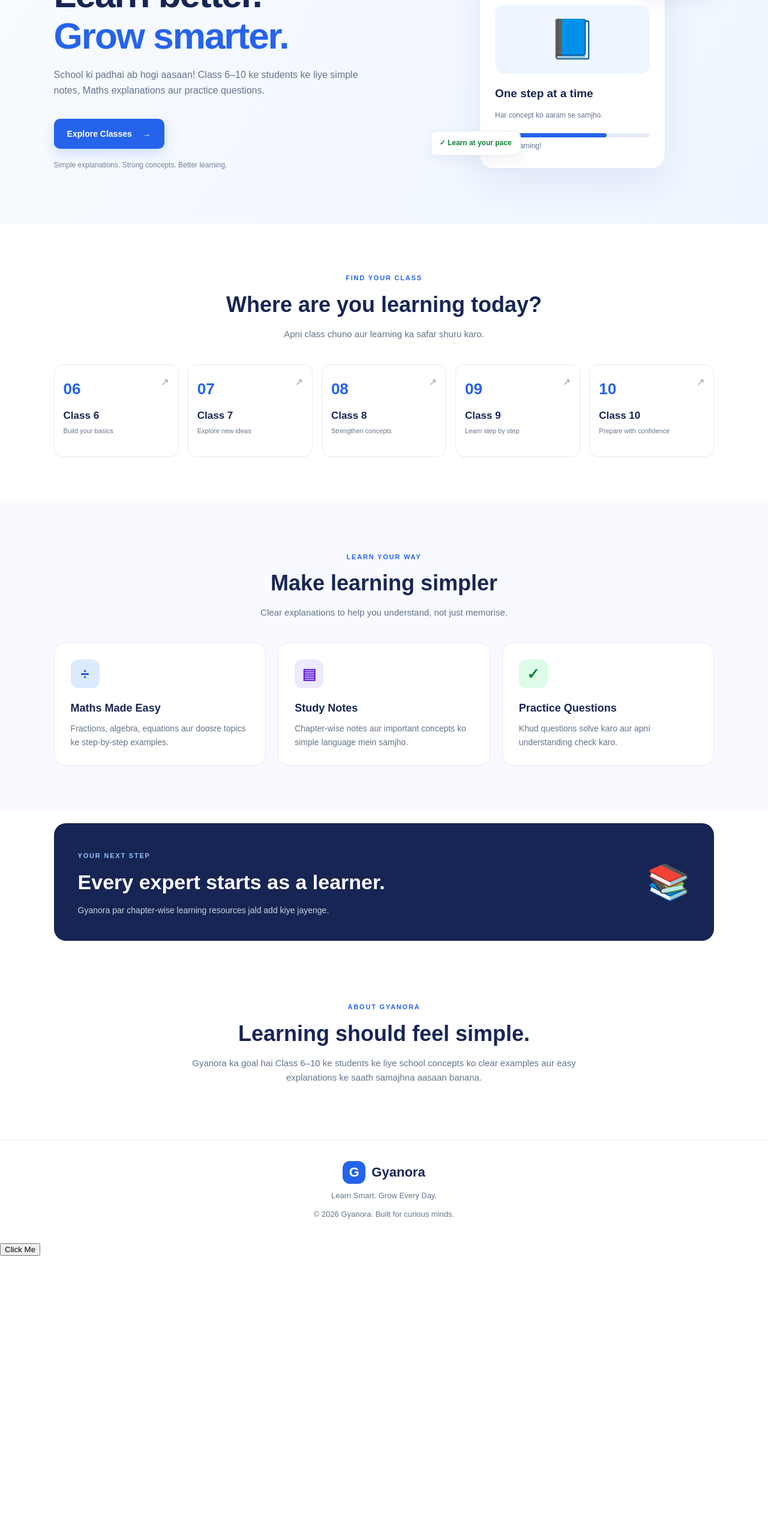
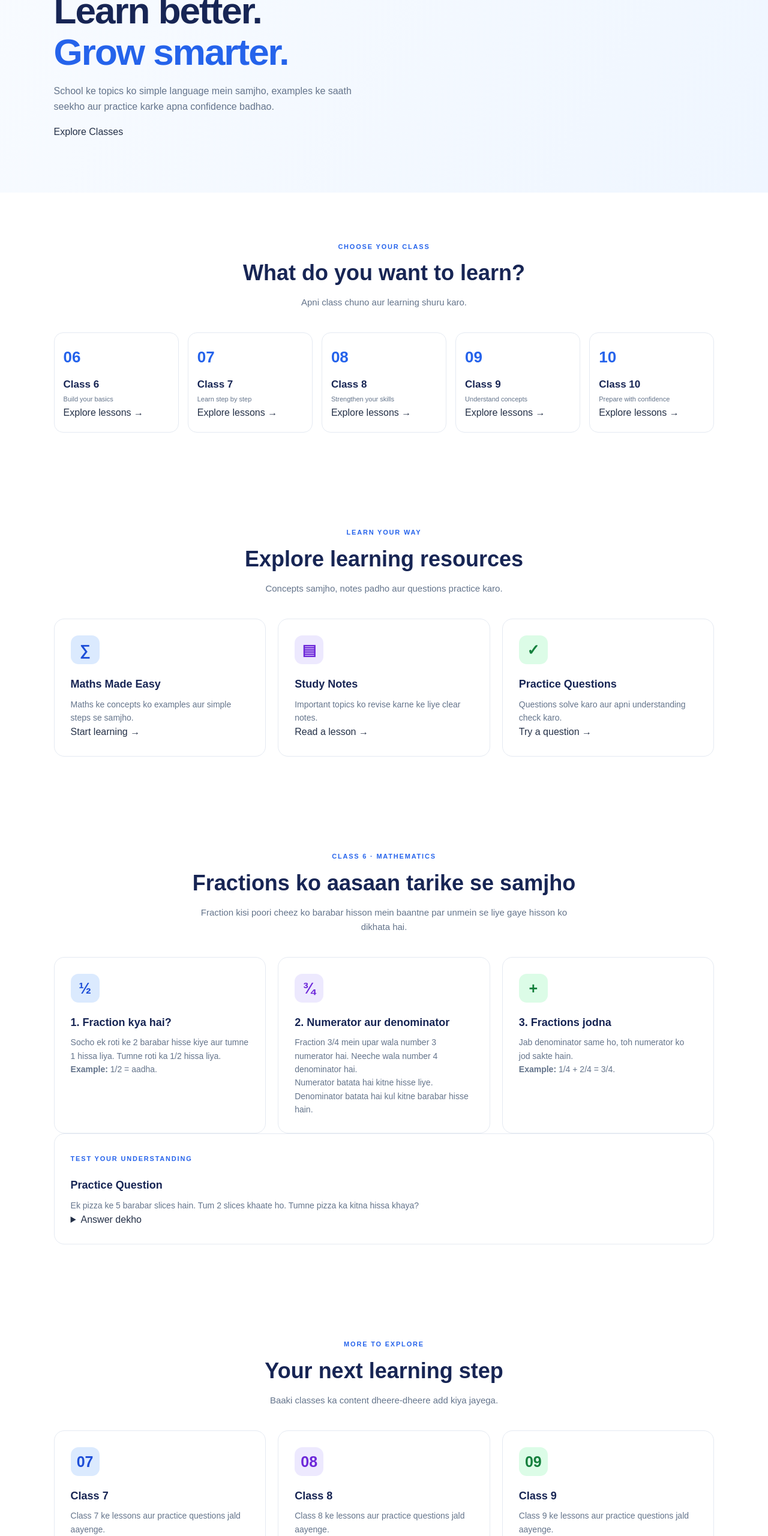
Before and after one commit to priyanshupal96116/my-client-website, a plain HTML site: page index.html in a window 1280 px wide. Shown: the part 240-2800 px from the top of the page at 60% size. Before the commit the page ends 2351 px from the top, so only its background shows below. Drawn offline with Linux system fonts and the light colour scheme.

Commit message:
index.html

```diff
--- a/index.html
+++ b/index.html
@@ -1,135 +1,257 @@
 
-<!doctype html>
+<!DOCTYPE html>
 <html lang="en">
 <head>
-  <meta charset="utf-8">
-  <meta name="viewport" content="width=device-width, initial-scale=1">
-  <meta name="description" content="Gyanora helps Class 6 to 10 students learn Maths with simple notes, clear examples and practice questions.">
+  <meta charset="UTF-8">
+  <meta name="viewport" content="width=device-width, initial-scale=1.0">
   <meta name="theme-color" content="#2563eb">
-  <title>Gyanora — Learn Smart, Grow Every Day</title>
+  <meta name="description" content="Gyanora helps students learn school subjects with simple lessons, notes and practice questions.">
+  <title>Gyanora — Learn Better, Grow Smarter</title>
   <link rel="stylesheet" href="style.css">
 </head>
 <body>
+
+  <!-- HEADER -->
   <header class="site-header">
-    <a class="logo" href="#">
-      <span class="logo-icon">G</span>
-      <span>Gyanora</span>
-    </a>
+    <div class="container nav-container">
+      <a href="#home" class="logo">Gyanora<span>.</span></a>
 
-    <nav>
+      <nav class="main-nav" aria-label="Main navigation">
         <a href="#classes">Classes</a>
         <a href="#subjects">Subjects</a>
         <a href="#about">About</a>
       </nav>
+    </div>
   </header>
 
-  <main>
+  <main id="home">
+
+    <!-- HERO -->
     <section class="hero">
-      <div class="hero-content">
+      <div class="container hero-content">
         <span class="eyebrow">YOUR LEARNING JOURNEY STARTS HERE</span>
         <h1>Learn better.<br><span>Grow smarter.</span></h1>
         <p>
-          School ki padhai ab hogi aasaan!
-          Class 6–10 ke students ke liye simple notes,
-          Maths explanations aur practice questions.
+          School ke topics ko simple language mein samjho,
+          examples ke saath seekho aur practice karke apna confidence badhao.
         </p>
-        <a class="primary-btn" href="#classes">Explore Classes <span>→</span></a>
-        <p class="hero-note">Simple explanations. Strong concepts. Better learning.</p>
-      </div>
-
-      <div class="hero-visual" aria-label="Learning and education illustration">
-        <div class="study-card">
-          <div class="study-top">
-            <span class="mini-icon">✦</span>
-            <span>Today's learning</span>
-          </div>
-          <div class="book-illustration">📘</div>
-          <h3>One step at a time</h3>
-          <p>Har concept ko aaram se samjho.</p>
-          <div class="progress-track"><span></span></div>
-          <small>Keep learning!</small>
-        </div>
-        <div class="float-note note-one">✏️ Practice daily</div>
-        <div class="float-note note-two">✓ Learn at your pace</div>
+        <a href="#classes" class="btn btn-primary">Explore Classes</a>
       </div>
     </section>
 
+    <!-- CLASSES -->
     <section class="section" id="classes">
+      <div class="container">
         <div class="section-heading">
-        <span class="eyebrow">FIND YOUR CLASS</span>
-        <h2>Where are you learning today?</h2>
-        <p>Apni class chuno aur learning ka safar shuru karo.</p>
+          <span class="eyebrow">CHOOSE YOUR CLASS</span>
+          <h2>What do you want to learn?</h2>
+          <p>Apni class chuno aur learning shuru karo.</p>
         </div>
 
         <div class="class-grid">
-        <a class="class-card" href="#coming-soon">
-          <span class="class-number">06</span><h3>Class 6</h3><p>Build your basics</p><span class="card-arrow">↗</span>
+          <a href="#class6-maths" class="class-card">
+            <span class="class-number">06</span>
+            <h3>Class 6</h3>
+            <p>Build your basics</p>
+            <span class="card-link">Explore lessons →</span>
           </a>
-        <a class="class-card" href="#coming-soon">
-          <span class="class-number">07</span><h3>Class 7</h3><p>Explore new ideas</p><span class="card-arrow">↗</span>
+
+          <a href="#class7" class="class-card">
+            <span class="class-number">07</span>
+            <h3>Class 7</h3>
+            <p>Learn step by step</p>
+            <span class="card-link">Explore lessons →</span>
           </a>
-        <a class="class-card" href="#coming-soon">
-          <span class="class-number">08</span><h3>Class 8</h3><p>Strengthen concepts</p><span class="card-arrow">↗</span>
+
+          <a href="#class8" class="class-card">
+            <span class="class-number">08</span>
+            <h3>Class 8</h3>
+            <p>Strengthen your skills</p>
+            <span class="card-link">Explore lessons →</span>
           </a>
-        <a class="class-card" href="#coming-soon">
-          <span class="class-number">09</span><h3>Class 9</h3><p>Learn step by step</p><span class="card-arrow">↗</span>
+
+          <a href="#class9" class="class-card">
+            <span class="class-number">09</span>
+            <h3>Class 9</h3>
+            <p>Understand concepts</p>
+            <span class="card-link">Explore lessons →</span>
           </a>
-        <a class="class-card" href="#coming-soon">
-          <span class="class-number">10</span><h3>Class 10</h3><p>Prepare with confidence</p><span class="card-arrow">↗</span>
+
+          <a href="#class10" class="class-card">
+            <span class="class-number">10</span>
+            <h3>Class 10</h3>
+            <p>Prepare with confidence</p>
+            <span class="card-link">Explore lessons →</span>
           </a>
+        </div>
       </div>
     </section>
 
-    <section class="section subjects-section" id="subjects">
+    <!-- SUBJECTS -->
+    <section class="section section-soft" id="subjects">
+      <div class="container">
         <div class="section-heading">
           <span class="eyebrow">LEARN YOUR WAY</span>
-        <h2>Make learning simpler</h2>
-        <p>Clear explanations to help you understand, not just memorise.</p>
+          <h2>Explore learning resources</h2>
+          <p>Concepts samjho, notes padho aur questions practice karo.</p>
         </div>
 
         <div class="subject-grid">
           <article class="subject-card">
-          <div class="subject-icon blue-icon">÷</div>
+            <div class="subject-icon blue-icon">∑</div>
             <h3>Maths Made Easy</h3>
-          <p>Fractions, algebra, equations aur doosre topics ke step-by-step examples.</p>
+            <p>Maths ke concepts ko examples aur simple steps se samjho.</p>
+            <a href="#class6-maths" class="text-link">Start learning →</a>
           </article>
+
           <article class="subject-card">
             <div class="subject-icon purple-icon">▤</div>
             <h3>Study Notes</h3>
-          <p>Chapter-wise notes aur important concepts ko simple language mein samjho.</p>
+            <p>Important topics ko revise karne ke liye clear notes.</p>
+            <a href="#class6-maths" class="text-link">Read a lesson →</a>
           </article>
+
           <article class="subject-card">
             <div class="subject-icon green-icon">✓</div>
             <h3>Practice Questions</h3>
-          <p>Khud questions solve karo aur apni understanding check karo.</p>
+            <p>Questions solve karo aur apni understanding check karo.</p>
+            <a href="#class6-practice" class="text-link">Try a question →</a>
           </article>
+        </div>
       </div>
     </section>
 
-    <section class="learning-banner" id="coming-soon">
-      <div>
-        <span class="eyebrow">YOUR NEXT STEP</span>
-        <h2>Every expert starts as a learner.</h2>
-        <p>Gyanora par chapter-wise learning resources jald add kiye jayenge.</p>
+    <!-- CLASS 6 MATHS LESSON -->
+    <section class="section" id="class6-maths">
+      <div class="container">
+        <div class="section-heading">
+          <span class="eyebrow">CLASS 6 · MATHEMATICS</span>
+          <h2>Fractions ko aasaan tarike se samjho</h2>
+          <p>
+            Fraction kisi poori cheez ko barabar hisson mein baantne
+            par unmein se liye gaye hisson ko dikhata hai.
+          </p>
         </div>
-      <span class="banner-icon">📚</span>
+
+        <div class="subject-grid">
+          <article class="subject-card">
+            <div class="subject-icon blue-icon">½</div>
+            <h3>1. Fraction kya hai?</h3>
+            <p>
+              Socho ek roti ke 2 barabar hisse kiye aur tumne 1 hissa liya.
+              Tumne roti ka 1/2 hissa liya.
+            </p>
+            <p><strong>Example:</strong> 1/2 = aadha.</p>
+          </article>
+
+          <article class="subject-card">
+            <div class="subject-icon purple-icon">¾</div>
+            <h3>2. Numerator aur denominator</h3>
+            <p>
+              Fraction 3/4 mein upar wala number 3 numerator hai.
+              Neeche wala number 4 denominator hai.
+            </p>
+            <p>
+              Numerator batata hai kitne hisse liye.
+              Denominator batata hai kul kitne barabar hisse hain.
+            </p>
+          </article>
+
+          <article class="subject-card">
+            <div class="subject-icon green-icon">+</div>
+            <h3>3. Fractions jodna</h3>
+            <p>
+              Jab denominator same ho, toh numerator ko jod sakte hain.
+            </p>
+            <p><strong>Example:</strong> 1/4 + 2/4 = 3/4.</p>
+          </article>
+        </div>
+
+        <!-- PRACTICE -->
+        <div class="subject-card practice-card" id="class6-practice">
+          <span class="eyebrow">TEST YOUR UNDERSTANDING</span>
+          <h3>Practice Question</h3>
+          <p>
+            Ek pizza ke 5 barabar slices hain. Tum 2 slices khaate ho.
+            Tumne pizza ka kitna hissa khaya?
+          </p>
+
+          <details>
+            <summary>Answer dekho</summary>
+            <p>
+              <strong>Answer: 2/5.</strong>
+              Kul 5 barabar slices the aur tumne unmein se 2 khaye.
+              Isliye fraction 2/5 hoga.
+            </p>
+          </details>
+        </div>
+      </div>
     </section>
 
-    <section class="section about-section" id="about">
+    <!-- OTHER CLASSES -->
+    <section class="section section-soft" id="other-classes">
+      <div class="container">
+        <div class="section-heading">
+          <span class="eyebrow">MORE TO EXPLORE</span>
+          <h2>Your next learning step</h2>
+          <p>Baaki classes ka content dheere-dheere add kiya jayega.</p>
+        </div>
+
+        <div class="subject-grid">
+          <article class="subject-card" id="class7">
+            <div class="subject-icon blue-icon">07</div>
+            <h3>Class 7</h3>
+            <p>Class 7 ke lessons aur practice questions jald aayenge.</p>
+            <span class="text-link">Coming Soon</span>
+          </article>
+
+          <article class="subject-card" id="class8">
+            <div class="subject-icon purple-icon">08</div>
+            <h3>Class 8</h3>
+            <p>Class 8 ke lessons aur practice questions jald aayenge.</p>
+            <span class="text-link">Coming Soon</span>
+          </article>
+
+          <article class="subject-card" id="class9">
+            <div class="subject-icon green-icon">09</div>
+            <h3>Class 9</h3>
+            <p>Class 9 ke lessons aur practice questions jald aayenge.</p>
+            <span class="text-link">Coming Soon</span>
+          </article>
+
+          <article class="subject-card" id="class10">
+            <div class="subject-icon blue-icon">10</div>
+            <h3>Class 10</h3>
+            <p>Class 10 ke lessons aur practice questions jald aayenge.</p>
+            <span class="text-link">Coming Soon</span>
+          </article>
+        </div>
+      </div>
+    </section>
+
+    <!-- ABOUT -->
+    <section class="section" id="about">
+      <div class="container about-content">
         <span class="eyebrow">ABOUT GYANORA</span>
-      <h2>Learning should feel simple.</h2>
+        <h2>Learning made simpler for everyone.</h2>
         <p>
-        Gyanora ka goal hai Class 6–10 ke students ke liye
-        school concepts ko clear examples aur easy explanations
-        ke saath samajhna aasaan banana.
+          Gyanora ek educational website hai jiska goal school learning ko
+          simple, clear aur accessible banana hai. Yahan students lessons,
+          examples aur practice questions ke through seekh sakte hain.
         </p>
+        <a href="#classes" class="btn btn-primary">Start Learning</a>
+      </div>
     </section>
+
   </main>
 
+  <!-- FOOTER -->
   <footer class="site-footer">
-    <a class="logo" href="#"><span class="logo-icon">G</span><span>Gyanora</span></a>
-    <p>Learn Smart. Grow Every Day.</p>
-    <small>© 2026 Gyanora. Built for curious minds.</small>
+    <div class="container footer-content">
+      <a href="#home" class="logo">Gyanora<span>.</span></a>
+      <p>Learn better. Grow smarter.</p>
+      <p class="copyright">© 2026 Gyanora. All rights reserved.</p>
+    </div>
   </footer>
 
   <script src="app.js"></script>
```
Lines whose indentation alone changed are shown as unchanged.
